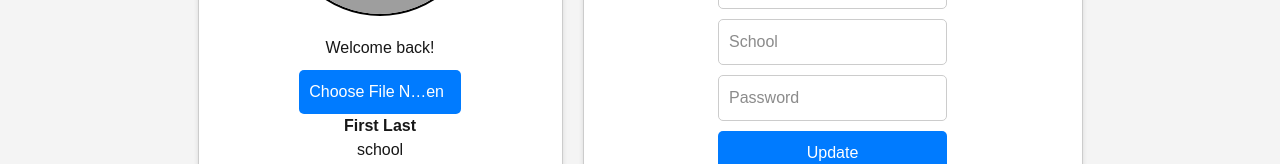
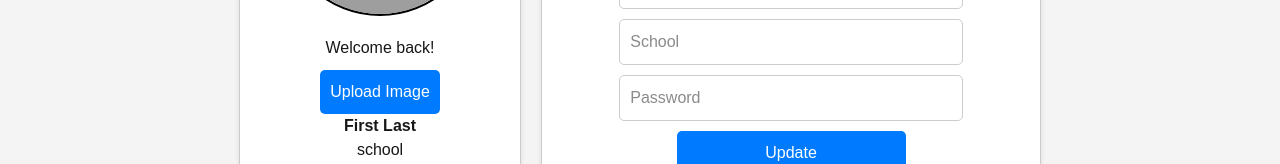
Before and after one commit to Carson-Bell/BiblioByte, a Next.js app in the folder biblio-byte/: page /account/1 in a window 1280 px wide. Shown: the part 394-558 px from the top of the page. Built offline with nearby package versions, Linux system fonts and the light colour scheme; grey boxes are pictures that could not be loaded.

Commit message:
Upload button fixed and now works properly

```diff
--- a/biblio-byte/src/app/account/[id]/page.jsx
+++ b/biblio-byte/src/app/account/[id]/page.jsx
@@ -44,7 +44,10 @@ export default function Page() {
                         }}
                     />
                     <h2>Welcome back!</h2>
-                    <input type="file" onChange={handleImageChange} style={inputFileStyle}/>
+                    <input type="file" onChange={handleImageChange} style={{ display: 'none' }} />
+                    <button style={buttonStyle} onClick={() => document.querySelector('input[type="file"]').click()}>
+                        Upload Image
+                    </button>
                     <p><strong>First Last</strong></p>
                     <p>school</p>
                     <button style={buttonStyle}>Logout</button>
@@ -146,7 +149,7 @@ const buttonStyle = {
 };
 
 const inputStyle = {
-    width: '50%',
+    width: '75%',
     padding: '10px',
     marginTop: '10px',
     border: '1px solid #ccc',
```
